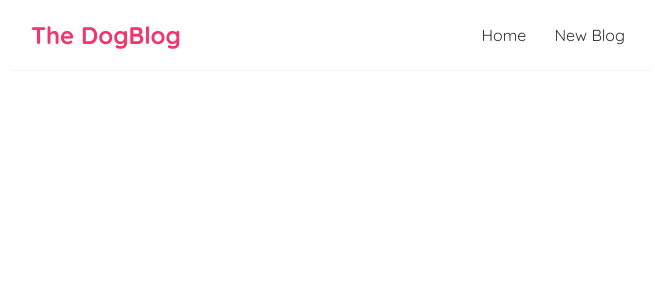
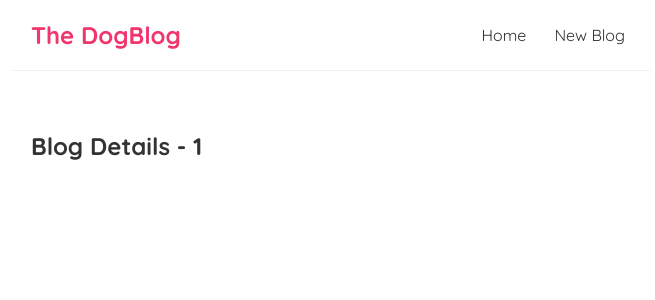
Before and after one commit to HarshitDuggal/DogBlog, a React (Create React App) app: page /blogs/1 in a window 1280 px wide. Shown: the top 300 px of the page, without its empty margins (309-964 px from the left). Built offline with nearby package versions, Linux system fonts and the light colour scheme.

Commit message:
router done

```diff
--- a/src/App.js
+++ b/src/App.js
@@ -17,7 +17,7 @@ function App() {
             <Route path='/create'>
               <Create/>
             </Route>
-            <Route path='/blogs/:id '>
+            <Route exact path='/blogs/:id'>
               <BlogDetails/>
             </Route>
           </Switch>
--- a/src/BlogDetails.js
+++ b/src/BlogDetails.js
@@ -4,8 +4,8 @@ const BlogDetails = () => {
     const { id } = useParams();
 
     return (
-        <div className = 'blog-details'>
-            <h2>Blog Details - {id}</h2>
+       <div className = 'blog-details'>
+            {<h2>Blog Details - {id}</h2>}
         </div>
     );
 }
--- a/src/BlogList.js
+++ b/src/BlogList.js
@@ -9,8 +9,9 @@ const BlogList = ({blogs,title}) => {
             <div className='Blog-Preview' key={blog.id}>
                 <Link to= { `/blogs/${blog.id}`} >
                     <h2>{blog.title}</h2>
+                    </Link>
                     <p>Written by {blog.author}</p>
-                </Link>
+
             </div>
             ))}
         </div>
```
